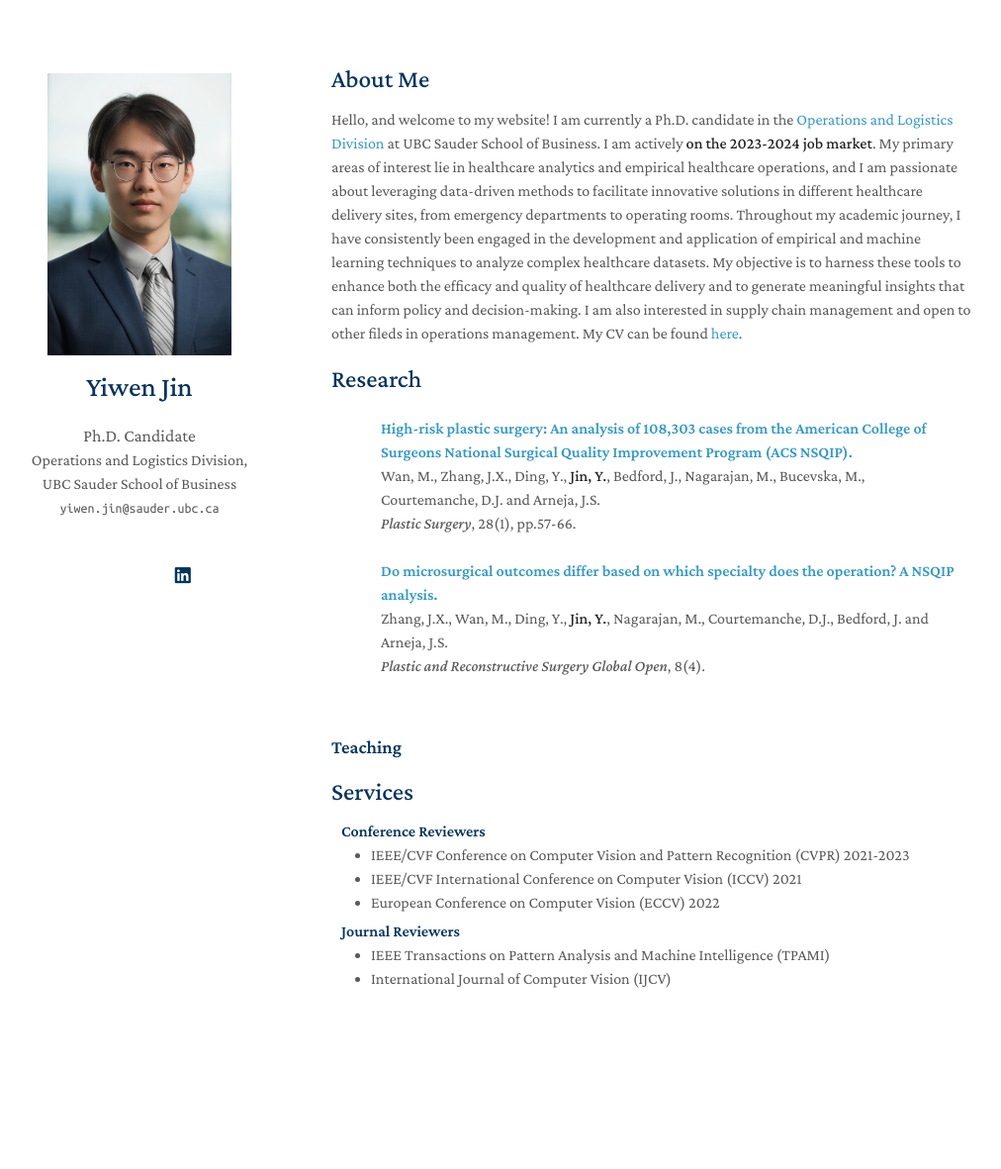
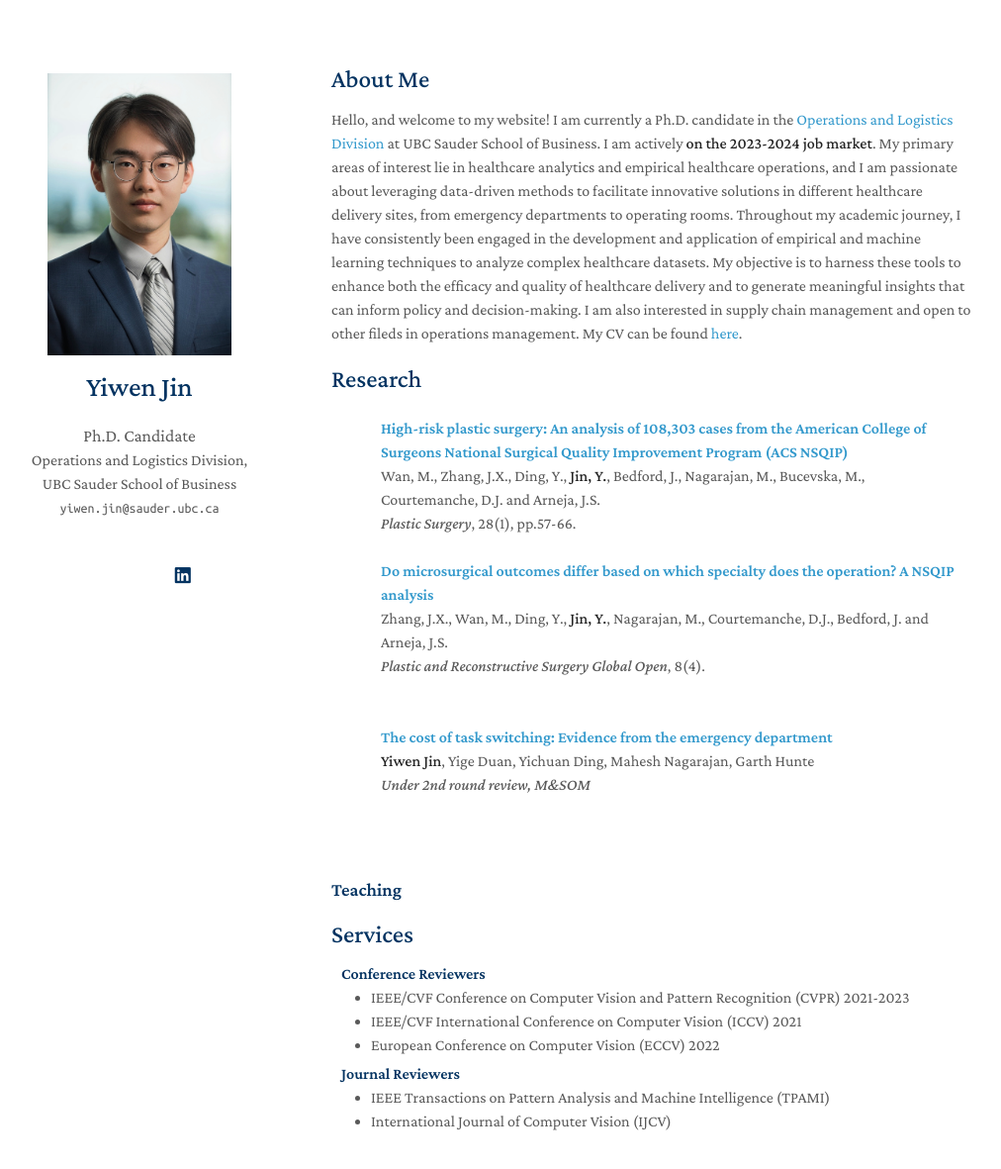
Before and after one commit to zeyang1225/zeyang1225.github.io, a Jekyll site: the page built from index.md, in a window 1280 px wide and 1239 px high. Shown: the top 1181 px of the window at 99% size, without its empty margins (135-1147 px from the left). Built offline with Jekyll 4.4.1, drawn with Linux system fonts in a browser that asks for light colours; nearby versions of some CDN libraries; a style sheet for code colours, icons or effects is not loaded; our own code applies the rules of GitHub Pages for plain Markdown files.

Commit message:
Update papers.md

```diff
--- a/_includes/papers.md
+++ b/_includes/papers.md
@@ -10,7 +10,7 @@
   </div>
 
   <div class="col-sm-9" style="position: relative;padding-right: 15px;padding-left: 20px;">
-    <div class="title"><a href="https://journals.sagepub.com/doi/pdf/10.1177/2292550319880921">High-risk plastic surgery: An analysis of 108,303 cases from the American College of Surgeons National Surgical Quality Improvement Program (ACS NSQIP).</a></div>
+    <div class="title"><a href="https://journals.sagepub.com/doi/pdf/10.1177/2292550319880921">High-risk plastic surgery: An analysis of 108,303 cases from the American College of Surgeons National Surgical Quality Improvement Program (ACS NSQIP)</a></div>
     <div class="author">Wan, M., Zhang, J.X., Ding, Y., <strong>Jin, Y.</strong>, Bedford, J., Nagarajan, M., Bucevska, M., Courtemanche, D.J. and Arneja, J.S.</div>
     <div class="periodical"><em>Plastic Surgery</em>, 28(1), pp.57-66.</div>
   </div>
@@ -24,13 +24,29 @@
   </div>
 
   <div class="col-sm-9" style="position: relative;padding-right: 15px;padding-left: 20px;">
-    <div class="title"><a href="https://www.ncbi.nlm.nih.gov/pmc/articles/PMC7209891/">Do microsurgical outcomes differ based on which specialty does the operation? A NSQIP analysis.</a></div>
+    <div class="title"><a href="https://www.ncbi.nlm.nih.gov/pmc/articles/PMC7209891/">Do microsurgical outcomes differ based on which specialty does the operation? A NSQIP analysis</a></div>
     <div class="author">Zhang, J.X., Wan, M., Ding, Y., <strong>Jin, Y.</strong>, Nagarajan, M., Courtemanche, D.J., Bedford, J. and Arneja, J.S.</div>
     <div class="periodical"><em>Plastic and Reconstructive Surgery Global Open</em>, 8(4).</div>
   </div>
 </div>
 </li>
 
+
+<li>
+<div class="pub-row">
+
+  <div class="col-sm-3 abbr" style="position: relative;padding-right: 15px;padding-left: 15px;">
+  </div>
+
+  <div class="col-sm-9" style="position: relative;padding-right: 15px;padding-left: 20px;">
+    <div class="title"><a href="https://papers.ssrn.com/sol3/papers.cfm?abstract_id=3756677">The cost of task switching: Evidence from the emergency department</a></div>
+    <div class="author"><strong>Yiwen Jin</strong>, Yige Duan, Yichuan Ding, Mahesh Nagarajan, Garth Hunte</div>
+    <div class="periodical"><em>Under 2nd round review, M&SOM</em></div>
+  </div>
+</div>
+</li>
+
+
 <br>
 
 </ol>
```
